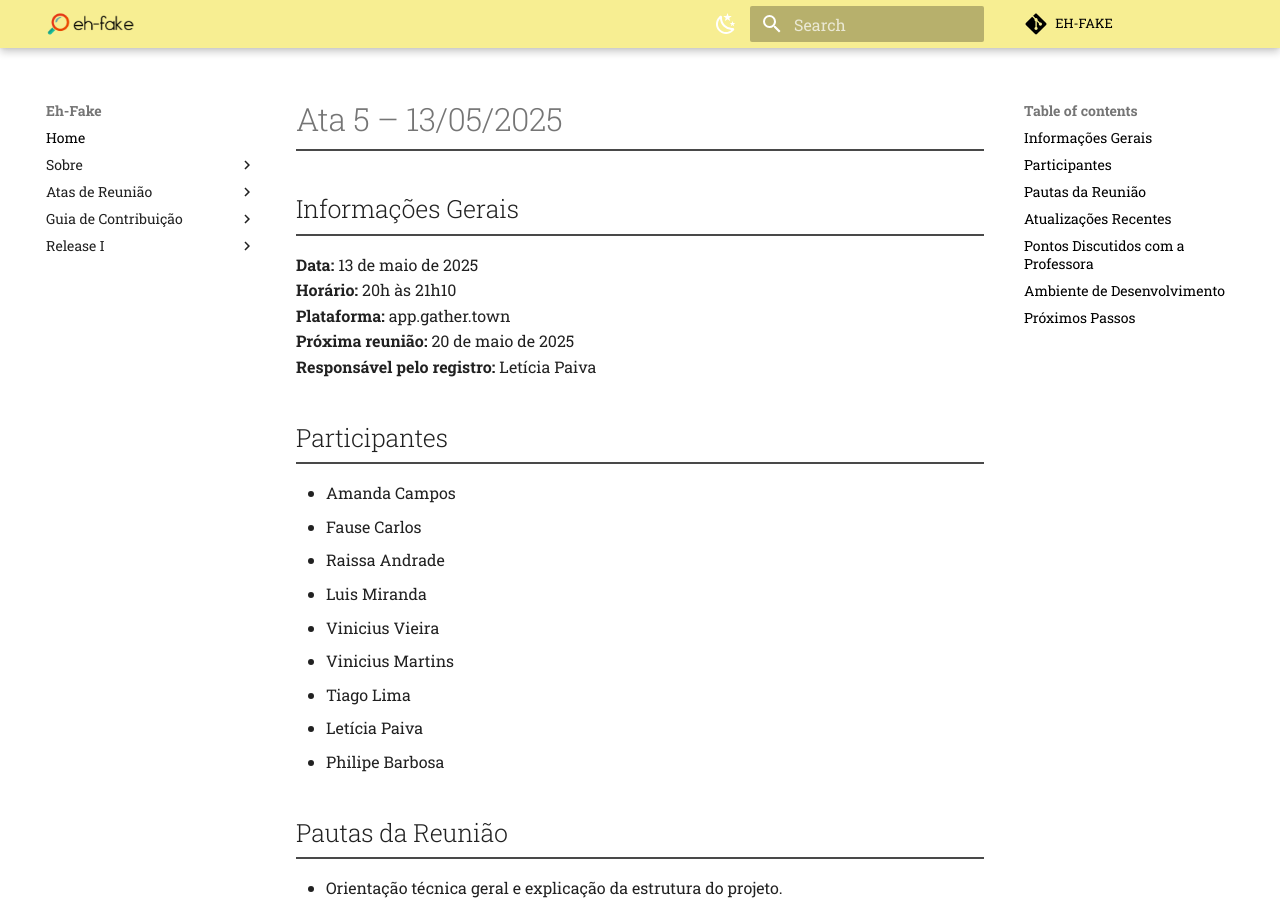
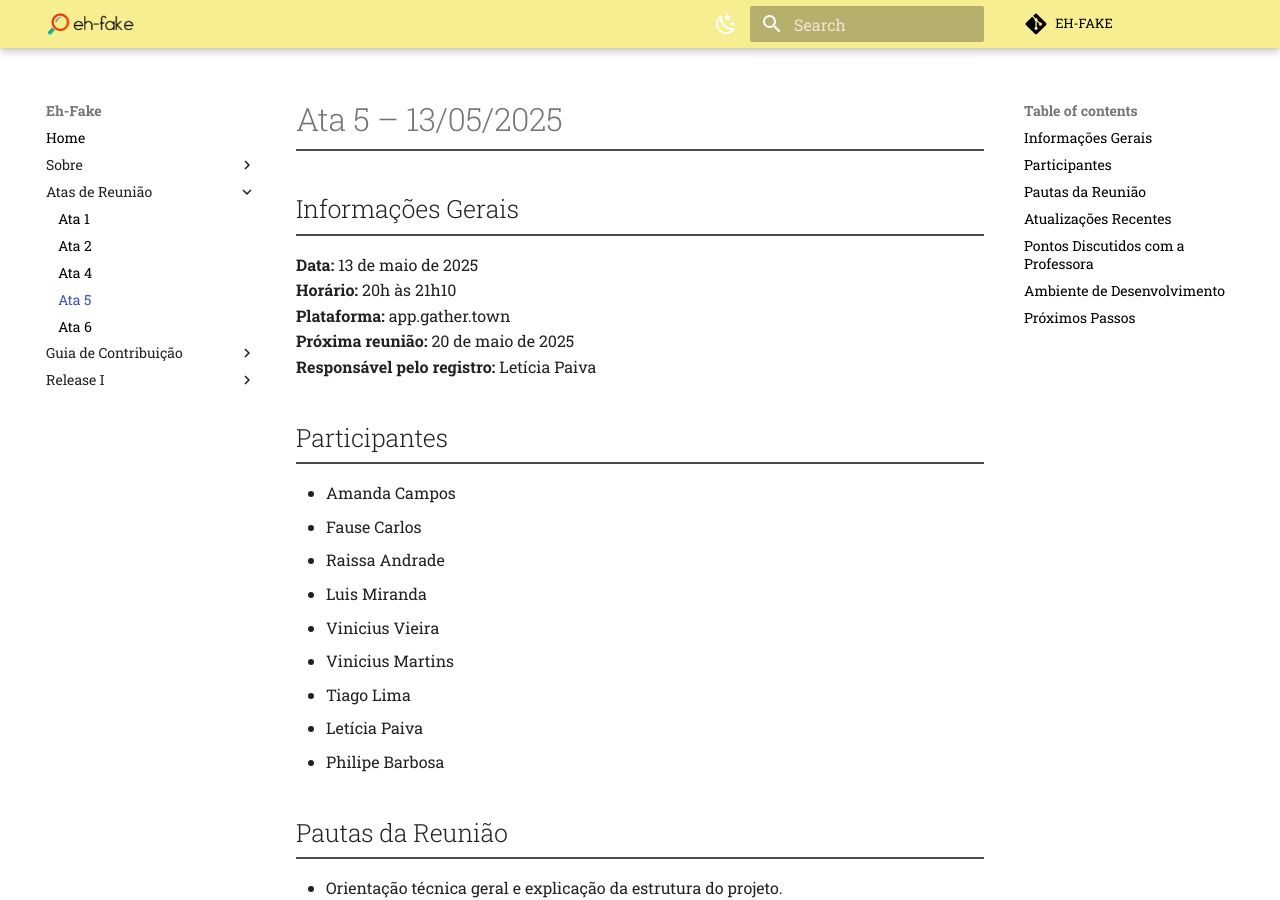
Before and after one commit to EH-FAKE/docs, an MkDocs documentation site: the page built from docs/atas/ata-5.md, in a window 1280 px wide and 900 px high. Built offline with MkDocs 1.6.1 and Material for MkDocs 9.7.7, drawn with Linux system fonts in a browser that asks for light colours.

Commit message:
feat(docs): adiciona paginas para as atas 4, 5 e 6

```diff
--- a/mkdocs.yml
+++ b/mkdocs.yml
@@ -37,6 +37,9 @@ nav:
   - Atas de Reunião:
     - Ata 1: atas/ata-1.md
     - Ata 2: atas/ata-2.md
+    - Ata 4: atas/ata-4.md
+    - Ata 5: atas/ata-5.md
+    - Ata 6: atas/ata-6.md
   - Guia de Contribuição:
     - Política de Branches: guia-de-contribuicao/politica-de-branches.md
     - Política de Commits: guia-de-contribuicao/politica-de-commits.md
```
Also changed, not shown: docs/assets/logo-checkup.png (deleted).
